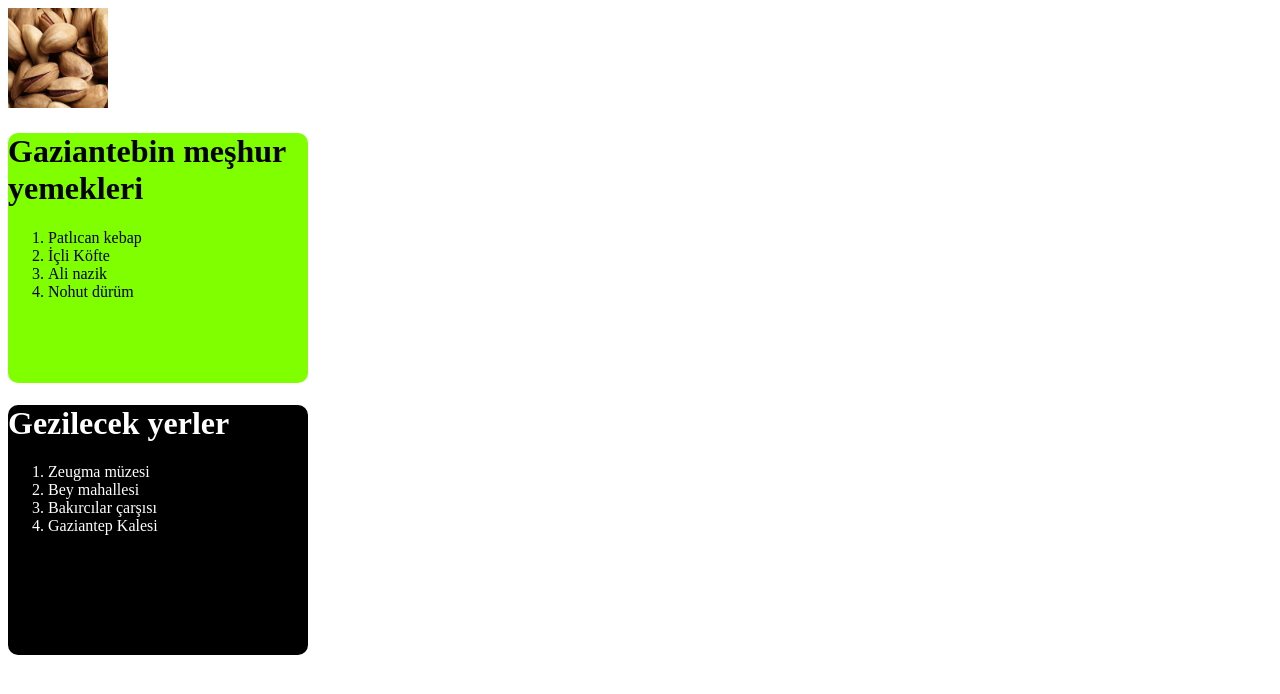
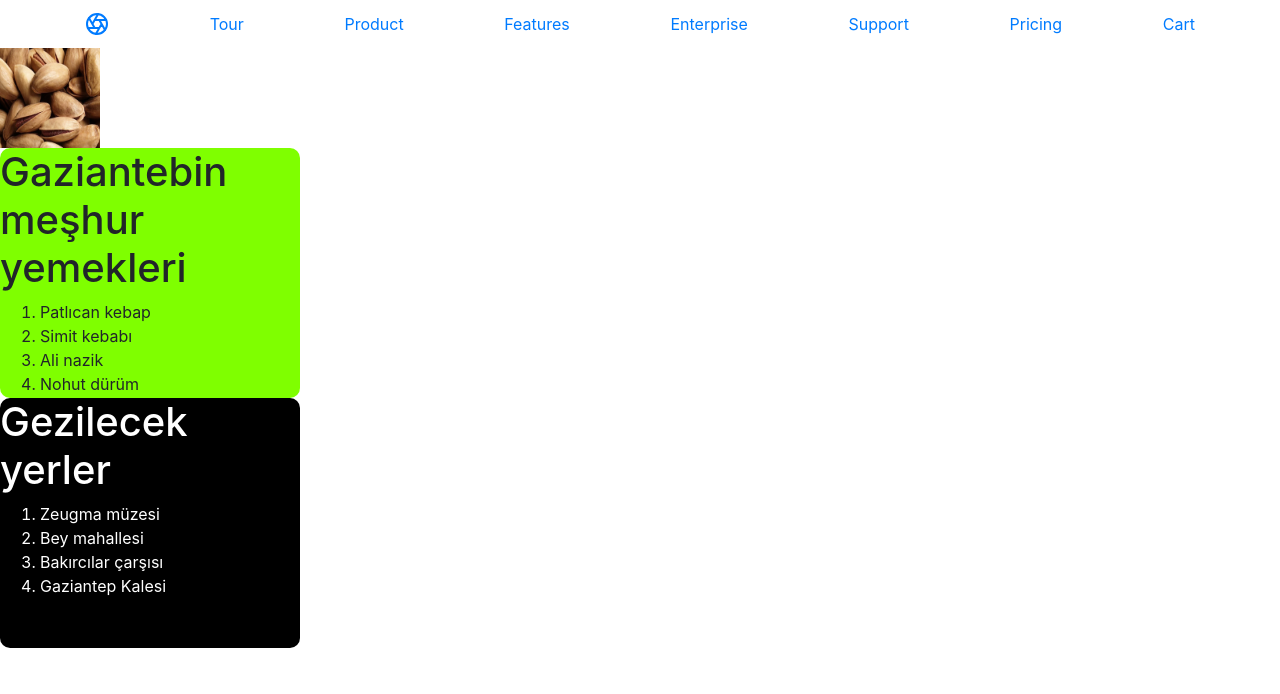
Before and after one commit to nnnurgul/truncgl-nurgul, a plain HTML site: page index.html in a window 1280 px wide. Drawn offline with nearby package versions, Linux system fonts and the light colour scheme.

Commit message:
menü ekledim

```diff
--- a/index.html
+++ b/index.html
@@ -1,35 +1,50 @@
 <!DOCTYPE html>
-<html lang="en">
+<html lang="tr">
+
 <head>
     <meta charset="UTF-8">
     <meta http-equiv="X-UA-Compatible" content="IE=edge">
     <meta name="viewport" content="width=device-width, initial-scale=1.0">
     <title>Gaziantep</title>
+    <link rel="stylesheet" href="https://cdn.jsdelivr.net/npm/bootstrap@4.6.2/dist/css/bootstrap.min.css"
+        integrity="sha384-xOolHFLEh07PJGoPkLv1IbcEPTNtaed2xpHsD9ESMhqIYd0nLMwNLD69Npy4HI+N" crossorigin="anonymous">
     <style>
+        .bir {
 
-
-
-
-        .bir{
-
-            background-color:chartreuse;
-            width:300px;
-            height:250px;
-            border-radius:10px;
+            background-color: chartreuse;
+            width: 300px;
+            height: 250px;
+            border-radius: 10px;
 
         }
-   .iki{
+
+        .iki {
 
             background-color: black;
             width: 300px;
             height: 250px;
             color: white;
-    border-radius:10px;
+            border-radius: 10px;
 
         }
     </style>
 
 </head>
+<body>
+    <nav class="site-header sticky-top py-1">
+        <div class="container d-flex flex-column flex-md-row justify-content-between">
+          <a class="py-2" href="#" aria-label="Product">
+            <svg xmlns="http://www.w3.org/2000/svg" width="24" height="24" fill="none" stroke="currentColor" stroke-linecap="round" stroke-linejoin="round" stroke-width="2" class="d-block mx-auto" role="img" viewBox="0 0 24 24" focusable="false"><title>Product</title><circle cx="12" cy="12" r="10"></circle><path d="M14.31 8l5.74 9.94M9.69 8h11.48M7.38 12l5.74-9.94M9.69 16L3.95 6.06M14.31 16H2.83m13.79-4l-5.74 9.94"></path></svg>
+          </a>
+          <a class="py-2 d-none d-md-inline-block" href="#">Tour</a>
+          <a class="py-2 d-none d-md-inline-block" href="#">Product</a>
+          <a class="py-2 d-none d-md-inline-block" href="#">Features</a>
+          <a class="py-2 d-none d-md-inline-block" href="#">Enterprise</a>
+          <a class="py-2 d-none d-md-inline-block" href="#">Support</a>
+          <a class="py-2 d-none d-md-inline-block" href="#">Pricing</a>
+          <a class="py-2 d-none d-md-inline-block" href="#">Cart</a>
+        </div>
+      </nav>
 
 <img src="fıstık.webp" width="100px" height="100px">
 
@@ -37,7 +52,7 @@
     <h1>Gaziantebin meşhur yemekleri</h1>
     <ol>
         <li>Patlıcan kebap </li>
-    <li>İçli Köfte</li>
+        <li>Simit kebabı</li>
         <li>Ali nazik</li>
         <li>Nohut dürüm</li>
     </ol>
@@ -52,5 +67,14 @@
 
     </ol>
 </div>
+
+<script src="https://cdn.jsdelivr.net/npm/jquery@3.5.1/dist/jquery.slim.min.js"
+    integrity="sha384-DfXdz2htPH0lsSSs5nCTpuj/zy4C+OGpamoFVy38MVBnE+IbbVYUew+OrCXaRkfj"
+    crossorigin="anonymous"></script>
+<script src="https://cdn.jsdelivr.net/npm/bootstrap@4.6.2/dist/js/bootstrap.bundle.min.js"
+    integrity="sha384-Fy6S3B9q64WdZWQUiU+q4/2Lc9npb8tCaSX9FK7E8HnRr0Jz8D6OP9dO5Vg3Q9ct"
+    crossorigin="anonymous">
+</script>
 </body>
+
 </html>
```
Lines whose indentation alone changed are shown as unchanged.
